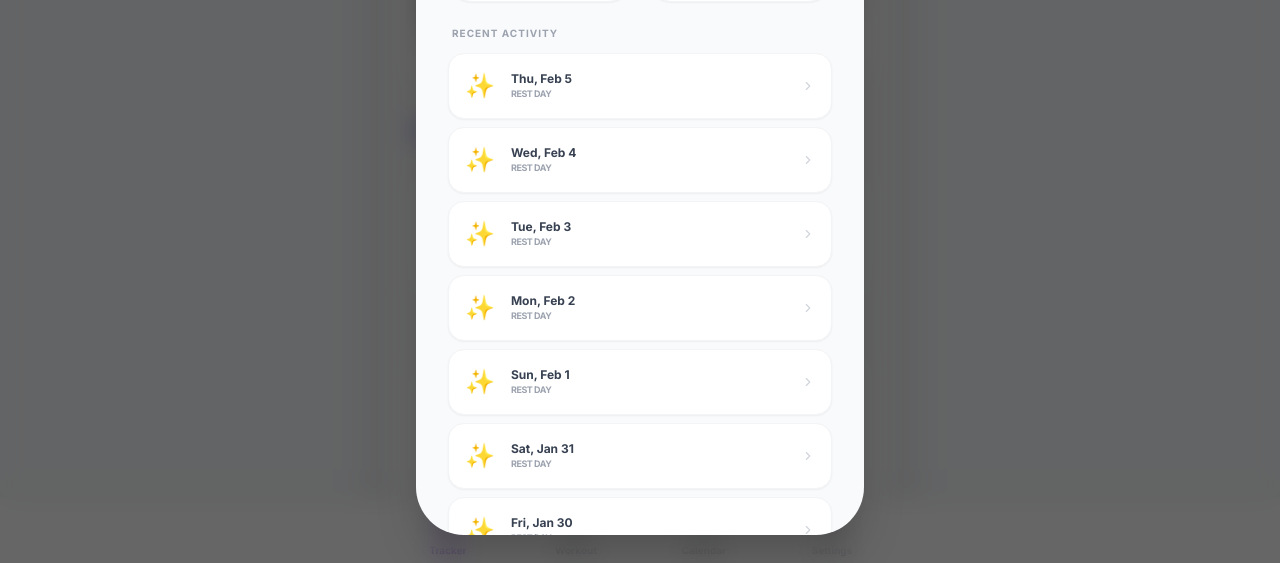
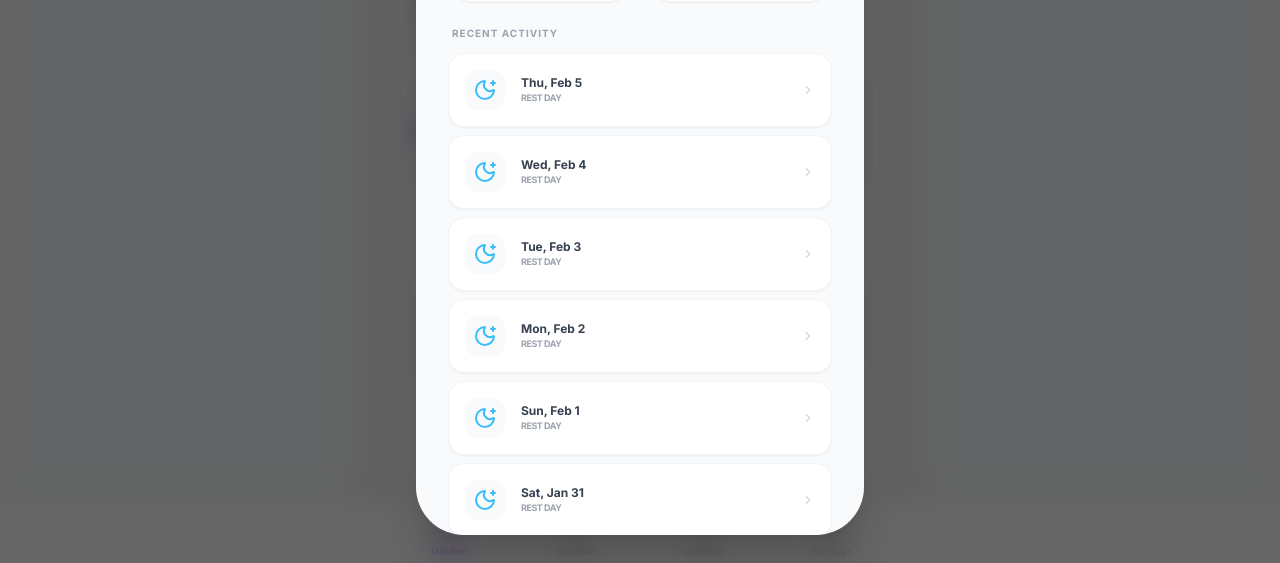
Before and after one commit to stepyan7/MeowFit-Tracker, a React (Vite) app: page / in a window 1280 px wide. Both pictures are taken after a click on the button 832 px from the left and 438 px from the top of the page. Shown: the part 237-800 px from the top of the page. Built offline with nearby package versions, Linux system fonts and the light colour scheme; grey boxes are pictures that could not be loaded.

Commit message:
feat(history): Improve goal display in history modal
Adds support for specific date goals and refines heatmap coloring for better visual representation of daily progress and rest days.

```diff
--- a/components/HistoryModal.tsx
+++ b/components/HistoryModal.tsx
@@ -1,7 +1,11 @@
 
 import React, { useState, useMemo } from 'react';
 import { PlannerGoal, DailyCompletion, Workout } from '../types';
-import { X, Calendar, ChevronLeft, ChevronRight, Flame, CheckCircle2, Circle, History, PawPrint } from 'lucide-react';
+import {
+  X, Calendar, ChevronLeft, ChevronRight, Flame,
+  CheckCircle2, Circle, History, PawPrint,
+  ChessQueen, BicepsFlexed, Smile, Cat, Angry, MoonStar
+} from 'lucide-react';
 
 interface HistoryModalProps {
   goals: PlannerGoal[];
@@ -15,7 +19,10 @@ const HistoryModal: React.FC<HistoryModalProps> = ({ goals, completions, workout
   const [showCalendar, setShowCalendar] = useState(false);
 
   const getDayCompletionStats = (dateKey: string, dow: number) => {
-    const goalsForDay = goals.filter(g => g.targetDays.includes(dow));
+    const goalsForDay = goals.filter(g => {
+      if (g.type === 'specific') return g.date === dateKey;
+      return g.targetDays.includes(dow);
+    });
     if (goalsForDay.length === 0) return { rate: 1, isRest: true };
     const completedIds = completions[dateKey] || [];
     const count = goalsForDay.filter(g => completedIds.includes(g.id)).length;
@@ -24,23 +31,21 @@ const HistoryModal: React.FC<HistoryModalProps> = ({ goals, completions, workout
 
   const getHeatmapColor = (rate: number, isRest: boolean) => {
     if (isRest) return 'bg-gray-50 border-gray-100 text-gray-400';
-    // 100% Completion: Theme Purple (Indigo)
     if (rate === 1) return 'bg-indigo-600 border-indigo-600 text-white shadow-sm shadow-indigo-100';
-    // 1-99% Completion: Indigo gradient
     if (rate >= 0.75) return 'bg-indigo-400 border-indigo-400 text-white';
     if (rate >= 0.5) return 'bg-indigo-300 border-indigo-300 text-white';
     if (rate >= 0.25) return 'bg-indigo-200 border-indigo-200 text-indigo-800';
     if (rate > 0) return 'bg-indigo-100 border-indigo-100 text-indigo-900';
-    // 0% Completion: Light Red
     return 'bg-red-50 border-red-100 text-red-500';
   };
 
-  const getDayMood = (rate: number, isRest: boolean) => {
-    if (isRest) return '✨';
-    if (rate >= 0.8) return '😻';
-    if (rate >= 0.5) return '🐱';
-    if (rate >= 0.2) return '😿';
-    return '😾';
+  const MoodIcon = ({ rate, isRest, className = "w-6 h-6" }: { rate: number, isRest: boolean, className?: string }) => {
+    if (isRest) return <MoonStar className={`${className} text-sky-400`} />;
+    if (rate >= 1) return <ChessQueen className={`${className} text-indigo-600`} />;
+    if (rate >= 0.8) return <BicepsFlexed className={`${className} text-emerald-500`} />;
+    if (rate >= 0.6) return <Smile className={`${className} text-amber-500`} />;
+    if (rate >= 0.4) return <Cat className={`${className} text-orange-500`} />;
+    return <Angry className={`${className} text-rose-500`} />;
   };
 
   const getStatusTextColor = (item: { rate: number, isRest: boolean }) => {
@@ -69,7 +74,7 @@ const HistoryModal: React.FC<HistoryModalProps> = ({ goals, completions, workout
       const { rate, isRest } = getDayCompletionStats(key, dow);
       return {
         key, date: d, rate, calories: calculateCaloriesForDay(key),
-        mood: getDayMood(rate, isRest), isRest
+        isRest
       };
     });
   }, [goals, completions, workouts]);
@@ -107,7 +112,10 @@ const HistoryModal: React.FC<HistoryModalProps> = ({ goals, completions, workout
   const renderDailyDetail = (dateKey: string) => {
     const date = new Date(dateKey);
     const dow = date.getDay();
-    const dayGoals = goals.filter(g => g.targetDays.includes(dow));
+    const dayGoals = goals.filter(g => {
+      if (g.type === 'specific') return g.date === dateKey;
+      return g.targetDays.includes(dow);
+    });
     const dayCompletions = completions[dateKey] || [];
     const totalCals = calculateCaloriesForDay(dateKey);
     const { rate, isRest } = getDayCompletionStats(dateKey, dow);
@@ -129,9 +137,9 @@ const HistoryModal: React.FC<HistoryModalProps> = ({ goals, completions, workout
         </div>
 
         <div className="bg-indigo-50 p-6 rounded-3xl border border-indigo-100 flex items-center justify-between">
-          <div>
-            <h4 className="text-2xl font-black text-gray-800">{getDayMood(rate, isRest)}</h4>
-            <p className="text-[10px] font-bold text-indigo-600 uppercase tracking-widest mt-1">Daily Spirit</p>
+          <div className="flex flex-col items-center">
+            <MoodIcon rate={rate} isRest={isRest} className="w-8 h-8" />
+            <p className="text-[10px] font-bold text-indigo-600 uppercase tracking-widest mt-2">Daily Spirit</p>
           </div>
           <div className="text-right">
             <div className="flex items-center gap-1 justify-end text-orange-500">
@@ -228,7 +236,9 @@ const HistoryModal: React.FC<HistoryModalProps> = ({ goals, completions, workout
                     className="w-full bg-white p-4 rounded-2xl border border-gray-100 shadow-sm hover:border-indigo-100 hover:bg-indigo-50/20 transition-all flex items-center justify-between group"
                   >
                     <div className="flex items-center gap-4">
-                      <div className="text-2xl">{item.mood}</div>
+                      <div className="w-10 h-10 flex items-center justify-center bg-gray-50 rounded-xl group-hover:bg-white transition-colors">
+                        <MoodIcon rate={item.rate} isRest={item.isRest} className="w-6 h-6" />
+                      </div>
                       <div className="text-left">
                         <p className="text-xs font-black text-gray-700">
                           {item.date.toLocaleDateString('en-US', { weekday: 'short', month: 'short', day: 'numeric' })}
```
